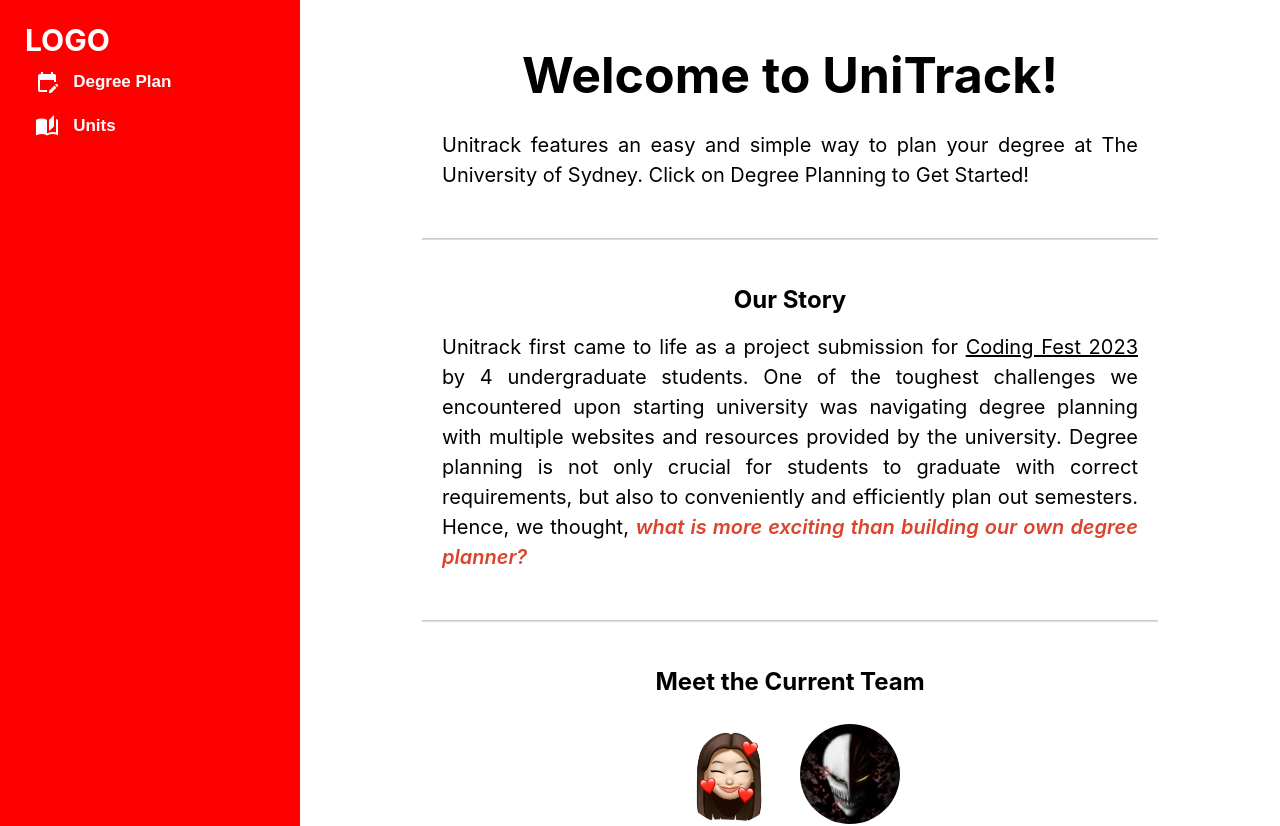
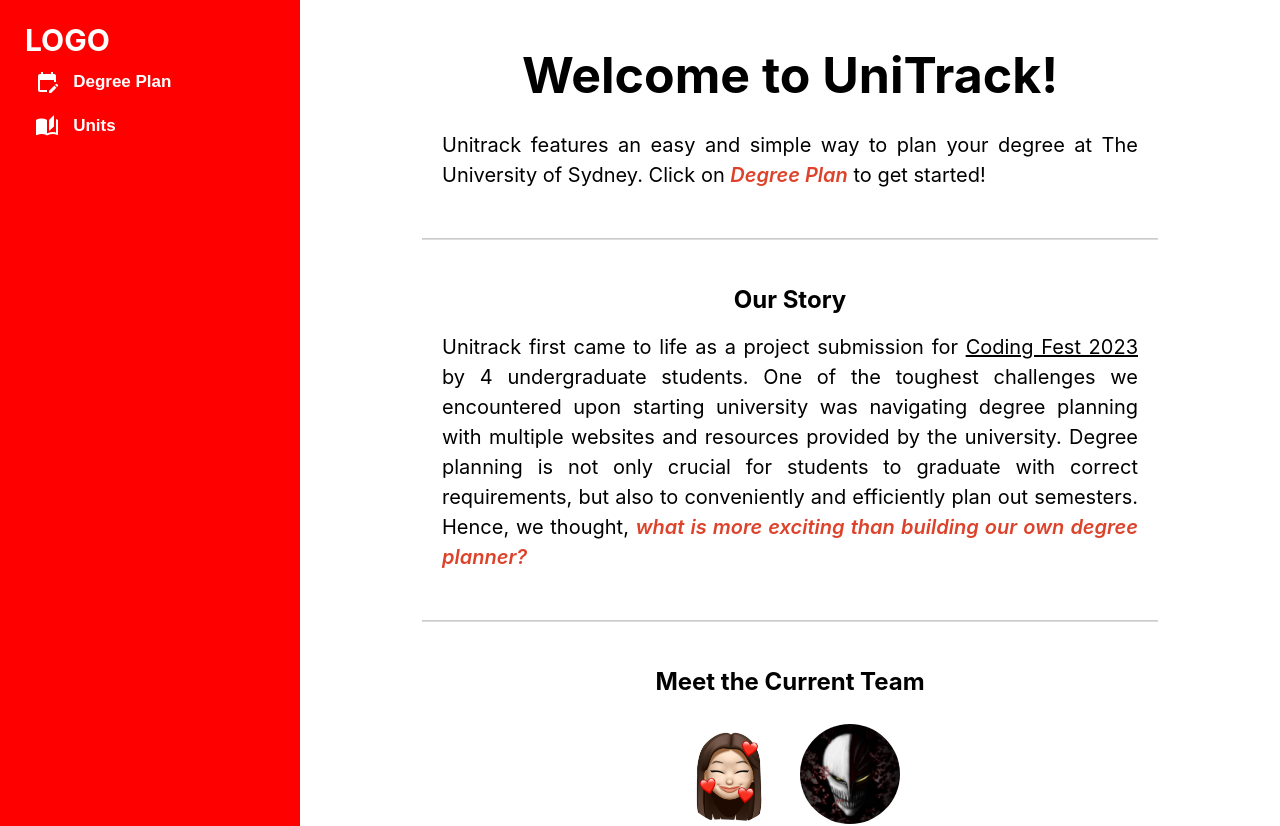
Before and after one commit to GoodGameRuler/unitrack_v3, a Next.js app: page / in a window 1280 px wide. Shown: the top 826 px of the page. Built offline with nearby package versions, Linux system fonts and the light colour scheme.

Commit message:
Fix content for About Us page

```diff
--- a/app/page.js
+++ b/app/page.js
@@ -6,7 +6,7 @@
       <div className="contentContainer">
         <h1 className="pageHeader"> Welcome to UniTrack! </h1>
         <div className="body">
-          <p> Unitrack features an easy and simple way to plan your degree at The University of Sydney. Click on Degree Planning to Get Started! </p>
+          <p> Unitrack features an easy and simple way to plan your degree at The University of Sydney. Click on <em>Degree Plan</em> to get started! </p>
         </div>
       </div>
       <Divider />
```
